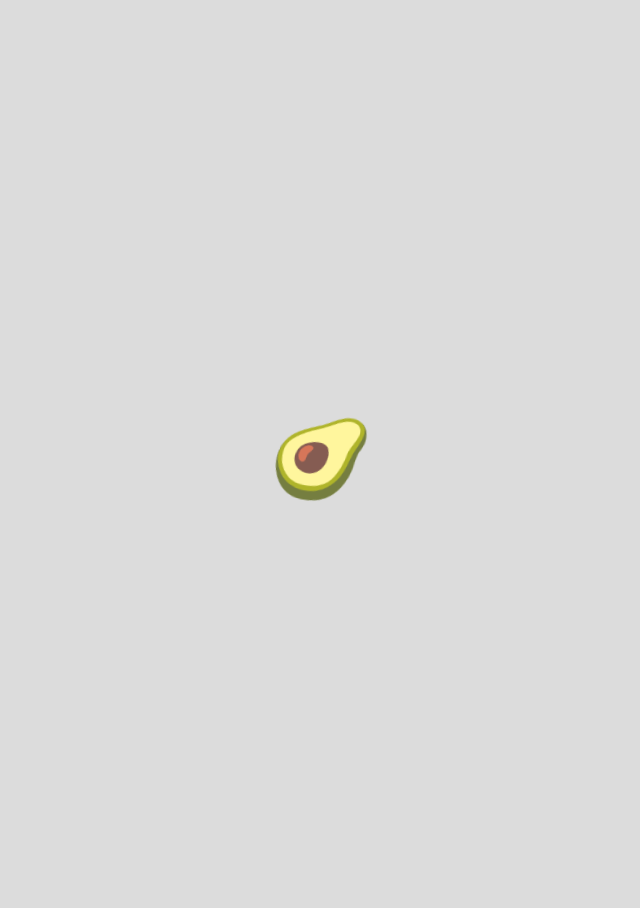
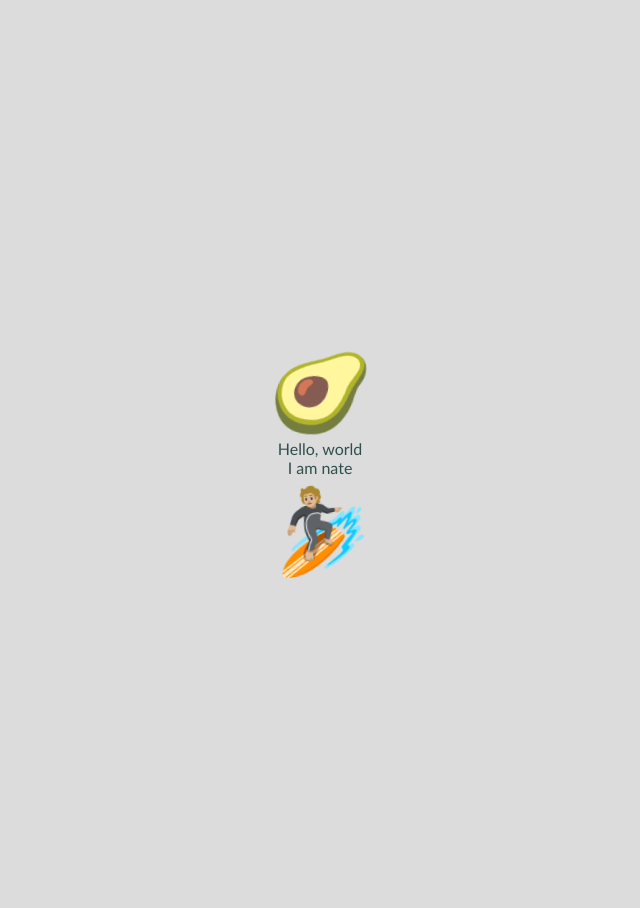
Before and after one commit to n8agrin/n8agrin.github.io, a Jekyll site: the page index.html, which Jekyll copies as it is, in a window 1280 px wide. Shown: the whole page, without its empty margins (320-960 px from the left). Built offline with Jekyll 4.4.1, drawn with Linux system fonts in a browser that asks for light colours; Markdown is read by kramdown in place of the engine named in the settings.

Commit message:
spinny surfer

```diff
--- a/index.html
+++ b/index.html
@@ -9,6 +9,9 @@
         html,body {
             height: 100%;
             background-color: gainsboro;
+            font-family: 'Gill Sans', 'Gill Sans MT', Calibri, 'Trebuchet MS', sans-serif;
+            color: darkslategray;
+            text-align: center;
         }
 
         .center {
@@ -19,7 +22,6 @@
         }
 
         .foods {
-            flex: 1;
             font-size: 5rem;
             text-align: center;
         }
@@ -28,10 +30,19 @@
             animation: spin 200s linear infinite;
         }
 
+        .rotate-b {
+            animation: spin-backwards 200s linear infinite;
+        }
+
         @keyframes spin {
             100% {
-                -webkit-transform: rotate(360deg);
                 transform: rotate(360deg);
+            }
+        }
+
+        @keyframes spin-backwards {
+            100% {
+                transform: rotate(-360deg);
             }
         }
     </style>
@@ -39,7 +50,12 @@
 
 <body>
     <div class="center">
-        <div class=" rotate foods">🥑</div>
+        <div>
+            <div class="rotate foods">🥑</div>
+            <div>Hello, world</div>
+            <div>I am nate</div>
+            <div class="rotate-b foods">🏄🏼</div>
+        </div>
     </div>
 </body>
 
```
